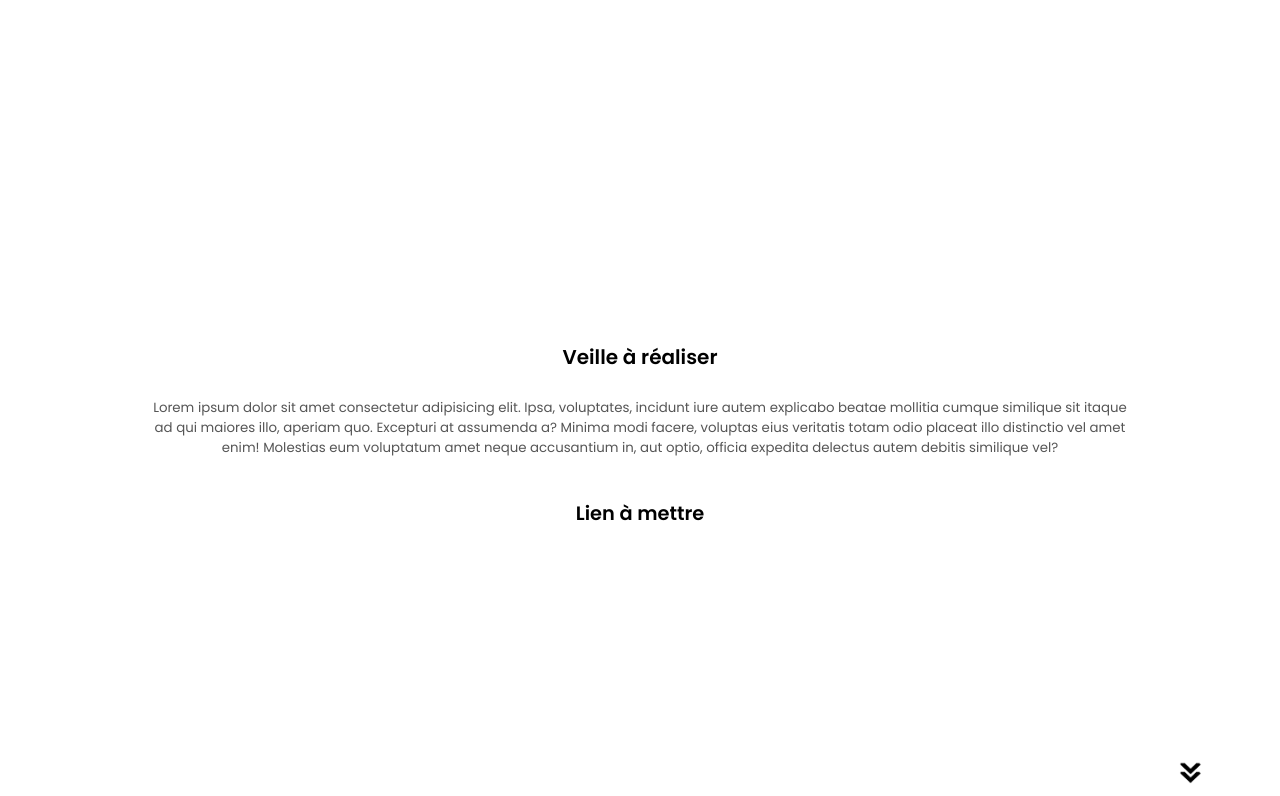
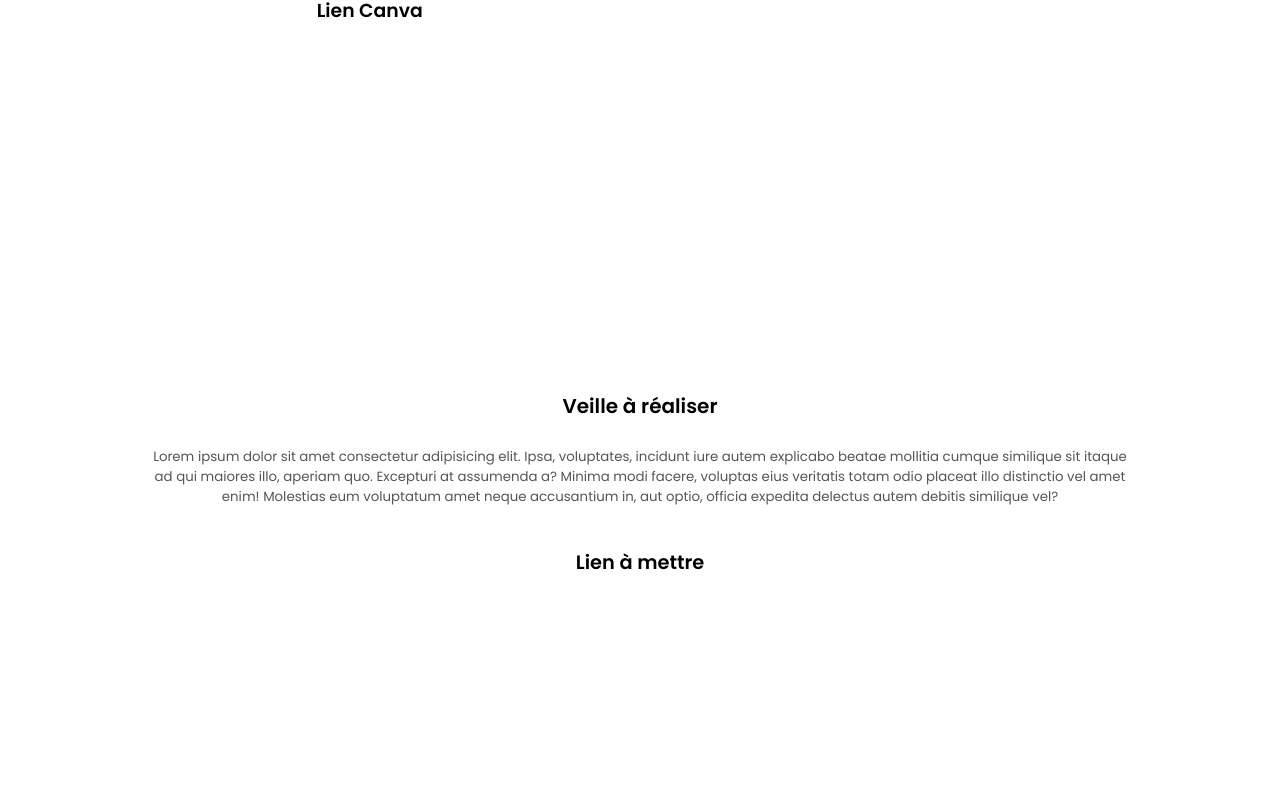
Before and after one commit to fluffy1211/PortfolioGabriel, a plain HTML site: page index.html in a window 1280 px wide. Shown: the part 5355-6151 px from the top of the page. Drawn offline with Linux system fonts and the light colour scheme.

Commit message:
canva link added

```diff
--- a/index.html
+++ b/index.html
@@ -298,6 +298,8 @@
                     </p>
                     <br><br>
                     <h2><a href="./assets/veilletechno1.pdf" target="_blank">Lien Documentation</a></h2>
+                    <br>
+                    <h2><a href="https://www.canva.com/design/DAF9nIjI3JU/qh8mupyObi4glSfg_TNq0g/edit?utm_content=DAF9nIjI3JU&utm_campaign=designshare&utm_medium=link2&utm_source=sharebutton" target="_blank">Lien Canva</a></h2>
                 </div>
                 <div class="image-container">
                     <img src="./assets/rabbit_r1.png" alt="rabbit" class="rabbit">
```
